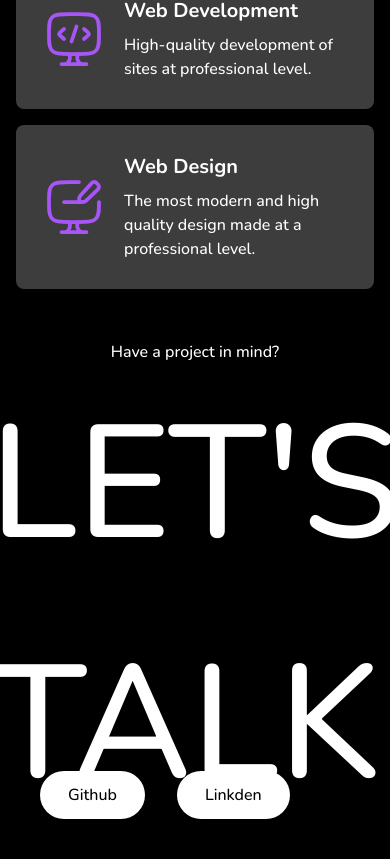
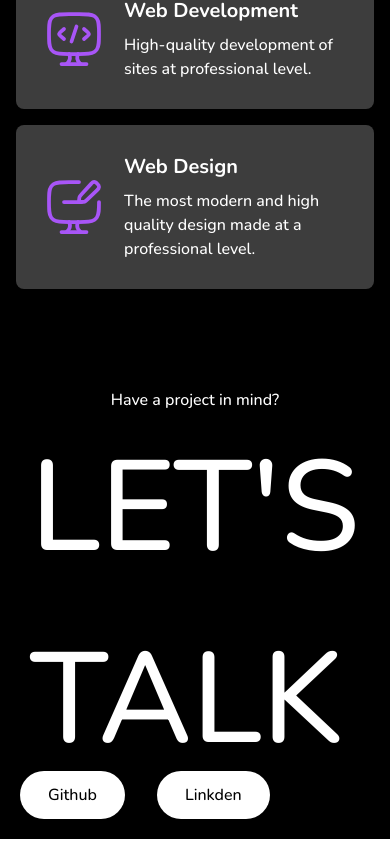
Before and after one commit to Balwant7/Portfolio, a React (Vite) app: page / in a window 390 px wide. Shown: the part 1804-2663 px from the top of the page. Built offline with nearby package versions, Linux system fonts and the light colour scheme.

Commit message:
updated footer

```diff
--- a/src/components/ui/Footer.jsx
+++ b/src/components/ui/Footer.jsx
@@ -4,13 +4,13 @@ import { Link } from "react-router-dom";
 const Footer = () => {
   return (
     <div id="footer" className="w-full bg-black h-[50vh] pt-20">
-      <div className="h-full w-full flex flex-col pt-[4rem] items-center ">
-        <div className="flex flex-col justify-center items-center w-full h-full px-10 ">
+      <div className="h-full w-full flex flex-col pt-[4rem] items-center justify-center">
+        <div className="flex flex-col justify-center items-center w-full h-full px-10 md:px-10 ">
           <h3 className="text-white  left">Have a project in mind?</h3>
-          <h1 className="text-white text-[10rem]">LET'S TALK</h1>
+          <h1 className="text-white text-[8rem] md:text-[10rem]">LET'S TALK</h1>
         </div>
       </div>
-      <div className="bg-black flex gap-8 p-10">
+      <div className="bg-black flex gap-8 p-5 pt-10">
         <Link to="https://github.com/Balwant7">
           <button className="bg-white rounded-full px-7 py-3">Github</button>
         </Link>
```
